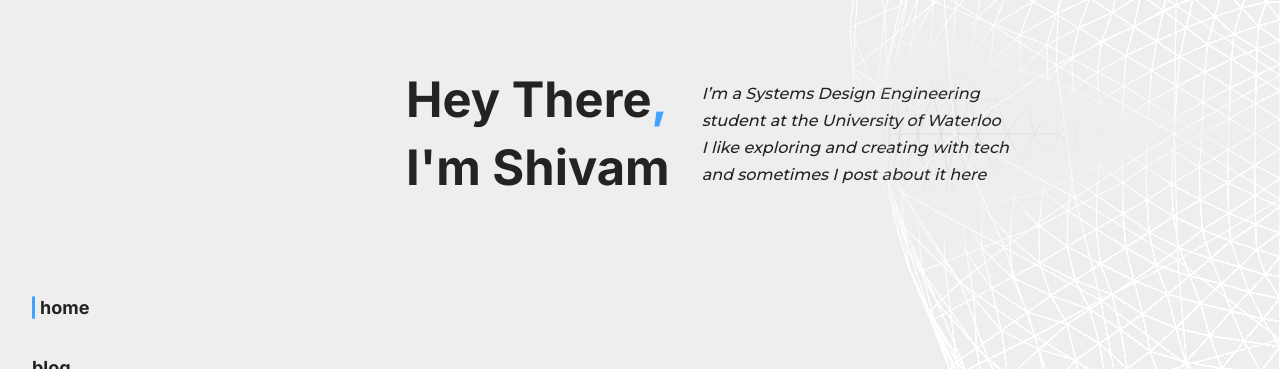
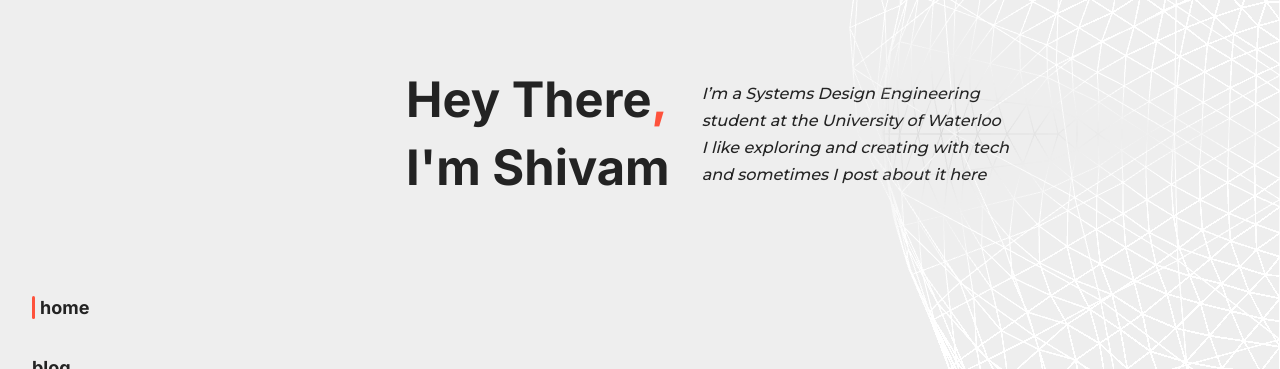
Before and after one commit to shivam-sh/shivam.sh, a Next.js app: page / in a window 1280 px wide. Shown: the part 266-635 px from the top of the page. Built offline with nearby package versions, Linux system fonts and the light colour scheme.

Commit message:
Change Light Mode Default Accent

```diff
--- a/styles/globals.scss
+++ b/styles/globals.scss
@@ -12,7 +12,7 @@
     --bg-alt: #e7e7e7;
     --text: #232323;
     --text-alt: #666;
-    --accent: #40a3ff;
+    --accent: #fe523c;
   }
 }
 
```
